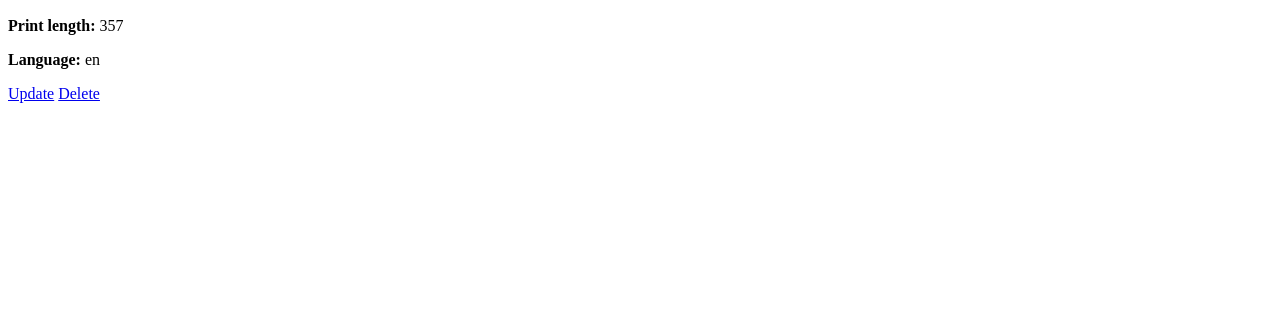
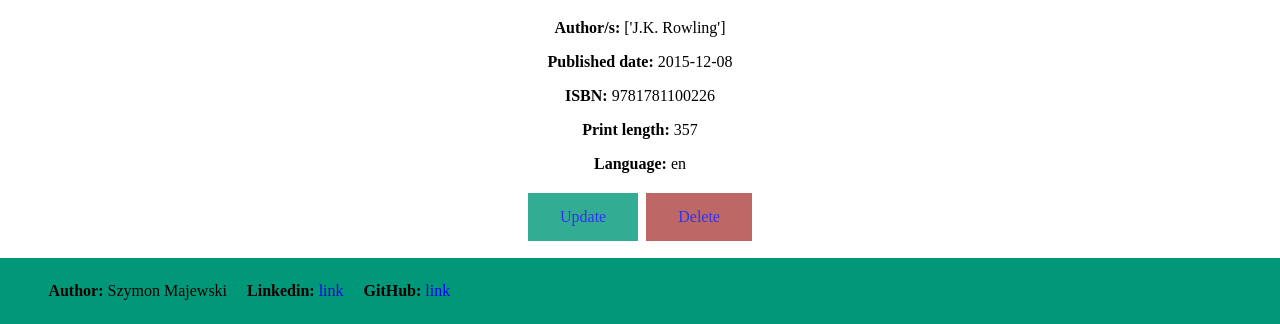
Before and after one commit to SMajev/DjangoBooks, a Django app: page /59 in a window 1280 px wide. Shown: the part 688-1012 px from the top of the page. Before the commit the page ends 791 px from the top, so only its background shows below. Run offline with Django 3.2, Linux system fonts and the light colour scheme; data comes from the database, SQL or seed files in the repository; both versions use the stored data as it was after the commit.

Commit message:
complete

```diff
--- a/Books/models.py
+++ b/Books/models.py
@@ -1,9 +1,11 @@
 from django.db import models
+from datetime import datetime as dt
+
 
 class Book(models.Model):
     title = models.CharField(max_length=128)
     author = models.CharField(max_length=128)
-    published_date = models.CharField(max_length=60)
+    published_date = models.DateField()
     isbn = models.CharField(max_length=13, null=True)
     print_length = models.IntegerField(null=True)
     cover = models.URLField(null=True)
--- /dev/null
+++ b/Books/static/css/main.css
@@ -0,0 +1,261 @@
+/* Variables */
+:root {
+    --primary: rgb(117, 116, 116);
+    --main-color: #009879;
+    --light: #fff;
+    --shadow: 0 1px 5px rgba(104, 104, 104, 0.8);
+    --red_button: rgb(173, 66, 66);
+}
+
+* {
+    font-family: "Times New Roman", Times, serif;;
+}
+
+body {
+    width: 100%;
+}
+
+h1 {
+    font-size: 36px;
+    color: white;
+}
+
+h2 {
+    text-align: left;
+    font-size: 32px;
+    margin: 5px;
+}
+
+h3 {
+    font-size: 32px;
+}
+
+.book-title {
+    font-size: 22px;
+    text-align: left;
+}
+
+.header-container {
+    text-align: left;
+    margin: 0%;
+    padding: 3px;
+    padding-left: 2%;
+
+    background-color: #009879;
+}
+
+
+
+.navbar ul {
+    list-style-type: none;
+    margin: 0;
+    padding: 0;
+    overflow: hidden;
+    background-color: #333;
+
+  }
+
+.navbar li {
+    float: left;
+}
+
+.navbar li a {
+    display: block;
+    color: white;
+    text-align: center;
+    padding: 14px 16px;
+    text-decoration: none;
+}
+
+
+.navbar li a:hover {
+    background-color: #111;
+}
+.navbar li:first-child {
+    margin-left: 2%;
+}
+.navbar li:last-child {
+    float: right;
+    margin-right: 2%;
+
+}
+
+.book-form {
+    text-align: left;
+}
+
+.book-form input {
+    align-items: center;
+    width: 100%;
+    margin: 8px 0;
+    padding: 10px;
+    border: 2px solid grey
+}
+
+.search-form {
+    display: grid;
+    background-color: black;
+    color: white;
+    padding: 10px;
+    margin-top: 0;
+    margin-bottom: 0;
+    opacity: 55%;
+
+}
+
+.search-form label {
+    text-decoration: solid;
+}
+
+.input-button {
+    padding: 1px;
+    background-color: #009879;
+}
+
+.search-form p {
+    text-align: left;
+    padding-left: 1%;
+    padding-top: 1%;
+}
+
+.search-form a {
+    color: white;
+}
+
+.search-form input{
+    width: 6%;
+    margin: 2px;
+}
+
+.main-container {
+    text-align: center;
+    align-items: center;
+    margin: 0%;
+    padding: 2%;
+
+    padding-bottom: 1%;
+    background-color: white;
+    height: auto;
+    min-height:700px;
+    margin-top: 0;
+    margin-bottom: 0;
+
+}
+
+body {
+    width: 100%;
+    background: var(--primary);
+    margin: 0;
+}
+
+.styled-table {
+    width: 100%;
+    text-align: left;
+    border-collapse: collapse;
+    margin: 25px 0;
+    margin-top: 0;
+    font-size: 0.9em;
+    font-family: sans-serif;
+    min-width: 400px;
+    box-shadow: 0 0 20px rgba(0, 0, 0, 0.15);
+}
+.styled-table thead tr {
+    background-color: #009879;
+    color: #ffffff;
+    text-align: left;
+}
+.styled-table th, .styled-table td {
+    padding: 12px 15px;
+}
+.styled-table tbody tr {
+    border-bottom: 1px solid #dddddd;
+}
+.styled-table td {
+    font-size: 18px;
+}
+.styled-table p {
+    font-size: 24px;
+}
+
+
+.filter_bar_wrapper {
+    width: 80%;
+    text-align: left;
+    padding: 3px;
+}
+.filter_bar_wrapper input{
+    padding: 5px;
+    margin: 2px;
+}
+
+button {
+    opacity: 80%;
+    background-color: var(--main-color);
+    border: none;
+    color: white;
+    padding: 15px 32px;
+    text-align: center;
+    text-decoration: none;
+    display: inline-block;
+    font-size: 16px;
+    margin: 4px 2px;
+    cursor: pointer;
+}
+a {
+    text-decoration: none;
+}
+
+.reset-button {
+    background-color: var(--red_button);
+    width: 5%;
+    padding: 0%;
+    margin: 0;
+}
+
+.my_footer {
+    text-align: center;
+
+    margin: 0;
+    margin-bottom: 0;
+    padding: 3px;
+    padding-left: 3%;
+    background-color: #009879;
+}
+
+.my_footer ul {
+    list-style-type: none;
+    margin: 0;
+    padding: 0;
+    overflow: hidden;
+
+
+  }
+.my_footer li{
+    float: left;
+    padding: 5px 10px 5px;
+}
+.red_button {
+    opacity: 80%;
+    color: white;
+    background-color: rgb(173, 66, 66);
+}
+
+.delete_form p{
+    text-align: center;
+}
+
+input[type=submit] {
+    opacity: 90%;
+    border: none;
+    color: white;
+    text-align: center;
+    text-decoration: none;
+    display: inline-block;
+    font-size: 16px;
+    margin: 4px 2px;
+    cursor: pointer;
+    background-color: var(--main-color);
+    width: 6%;
+    padding: 0px 2px 0px;
+
+}
--- /dev/null
+++ b/Books/templates/about_me.html
@@ -0,0 +1 @@
+{% extends 'base.html' %}
--- a/Books/templates/base.html
+++ b/Books/templates/base.html
@@ -1,16 +1,37 @@
+{% load static %}
 <!DOCTYPE html>
 <html lang='en'>
 <head>
     <meta charset='UTF-8'>
     <meta name='viewport' content='width=device-width, initial-scale=1.0'>
     <meta http-equiv='X-UA-Compatible' content='ie=edge'>
-    {% block head %}{% endblock %}
+    <link rel='stylesheet' type='text/css' href="{% static 'css/main.css' %}">
 <head>
 <body>
-    <h1>My Library</h1>
-    <p><a href="{% url 'books' %}"/>My books</a></p>
+    <div class='header-container'>
+        <h1>My Library</h1>
+    </div>
+    <div class='navbar'>
+        <ul>
+            <li><a href="{% url 'books' %}"/>My books</a></li>
+            <li><a href="{% url 'add-book' %}">Add Book</a></li>
+            <li><a href="{% url 'import-book' %}">Import Book</a></li>
+            <li><a href="{% url 'about-me' %}">About Me</a></li>
+        </ul>
+    </div>
+    <div class='main-container'>
+        <div class="content"></div>
+
+        {% block body %}{% endblock %}
+    </div>
+</body>
+<footer class='my_footer'>
     <div>
-        {% block body %}{% endblock %}
+        <ul>
+            <li><p><strong>Author: </strong> Szymon Majewski</p></li>
+            <li><p><strong>Linkedin: </strong><a href="https://www.linkedin.com/in/szymon-majewski-06588b120/" target="_blank">link</p></a></li>
+            <li><p><strong>GitHub: </strong><a href="https://github.com/SMajev" target="_blank">link</p></a></li>
+        </ul>
     <div>
-</body>
+</footer>
 </html>
--- a/Books/templates/book.html
+++ b/Books/templates/book.html
@@ -2,7 +2,7 @@
 
 {% block body %}
 
-<h2>{{book.title}}</h2>
+<h3>{{book.title}}</h3>
 <br>
 {% if book.cover %}
     <img src="{{book.cover}}" alt="No Photo" width="240" height="400" />
@@ -15,6 +15,6 @@
 <p><strong>ISBN: </strong>{{book.isbn}}</p>
 <p><strong>Print length: </strong>{{book.print_length}}</p>
 <p><strong>Language: </strong>{{book.language}}</p>
-<td><a href="{% url 'update-book' pk=book.pk %}">Update</a></td>
-<td><a href="{% url 'delete-book' pk=book.pk %}">Delete</a></td>
+<button><a href="{% url 'update-book' pk=book.pk %}">Update</a></button>
+<button class='red_button'><a href="{% url 'delete-book' pk=book.pk %}">Delete</a></button>
 {% endblock  %}
--- a/Books/templates/book_delete.html
+++ b/Books/templates/book_delete.html
@@ -2,9 +2,12 @@
 
 {% block body %}
 
-<form method='POST'>
+<form class='delete_form' method='POST'>
     {% csrf_token %}
+    <h3>{{book.title}}</h3>
+    <img src='{{book.cover}}' alt="No Photo" width="130" height="200" />
     <p>Are you sure that you wanna delete: {{book.title}}</p>
+    <button>No!</button>
     <input type='submit' value='submit'>
 </form>
 
--- a/Books/templates/book_form.html
+++ b/Books/templates/book_form.html
@@ -2,13 +2,13 @@
 
 {% block body %}
 
-<form method='POST'>
+<form method='POST' class='book-form'>
     {% csrf_token %}
     {{form.non_field_errors}}
     <table>
         {%for field in form%}
-            <strong>{{field.label_tag}}</strong>{{field}}<br>
+            <strong>{{field.label_tag}}</strong>{{field}}<br><br>
         {% endfor %}
-    <table>
+    </table>
     <input type='submit' value='Submit'>
 {% endblock  %}
--- a/Books/templates/google_api_form.html
+++ b/Books/templates/google_api_form.html
@@ -1,7 +1,7 @@
 {% extends 'base.html' %}
 {% block body %}
 
-<form method="POST">{% csrf_token %}
+<form method="POST" class='book-form'>{% csrf_token %}
     {{form.as_p}}
     <button type="submit">Submit</button>
 </form>
--- a/Books/urls.py
+++ b/Books/urls.py
@@ -1,15 +1,20 @@
 from django.urls import path
 from .views import (
     BooksView, BookCreate, BookImport, BookUpdate,
-    BookDelete, BookDetailView
+    BookDelete, BookDetailView, BooksApiView, BookApiView,
+    BooksApiView2, AboutMe
 )
 
 
 urlpatterns = [
     path('', BooksView.as_view(), name='books'),
+    path('aboutme', AboutMe.as_view(), name='about-me'),
     path('<int:pk>', BookDetailView.as_view(), name='book'),
     path('addbook', BookCreate.as_view(), name='add-book'),
     path('importbook', BookImport.as_view(), name='import-book'),
     path('updatebook/<int:pk>', BookUpdate.as_view(), name='update-book'),
-    path('deletebook/<int:pk>', BookDelete.as_view(), name='delete-book')
+    path('deletebook/<int:pk>', BookDelete.as_view(), name='delete-book'),
+    path('api/books', BooksApiView.as_view(), name='api-books'),
+    path('api/books/<title>', BooksApiView2.as_view(), name='api-books2'),
+    path('api/books/<int:id>', BookApiView.as_view(), name='api-book')
 ]
--- a/Books/views.py
+++ b/Books/views.py
@@ -1,13 +1,25 @@
 from django.views.generic import (
-    ListView, CreateView, FormView, UpdateView, DetailView
+    ListView, CreateView, FormView, UpdateView, DetailView, DeleteView,
+    TemplateView
 )
-from django.views.generic.edit import DeleteView
-from django.urls import reverse_lazy
-from django.http import request
+from django.urls import reverse_lazy, reverse
+from django.http import request, Http404
+# from django.views.decorators import api_view
+
 from .models import Book
 from .forms import BookForm, BookImportForm
 from .filters import BookFilter
 from .google_api import GoogleAPI
+from .serializers import BookSerializer
+
+from rest_framework.decorators import api_view
+from rest_framework.views import APIView
+from rest_framework.response import Response
+from rest_framework import status
+from rest_framework.generics import ListAPIView ,ListCreateAPIView
+
+
+from datetime import datetime as dt
 
 # This is main view which show list all of our books
 
@@ -16,16 +28,23 @@ class BooksView(ListView):
     model = Book
     context_object_name = 'books'
 
-
     def get_context_data(self, **kwargs):
         context = super().get_context_data(**kwargs)
         context["filter"] = BookFilter(self.request.GET, queryset=self.get_queryset())
         return context
 
+    def get_ordering(self):
+        ordering = 'title'
+        return ordering
+
+
+
+
 class BookDetailView(DetailView):
     template_name = 'book.html'
     model = Book
     context_object_name = 'book'
+
 
 class BookCreate(CreateView):
     template_name = 'book_form.html'
@@ -34,16 +53,6 @@ class BookCreate(CreateView):
 
     def form_valid(self, form):
         result = super().form_valid(form)
-        cd = form.cleaned_data
-        Book.objects.create(
-            title = cd['title'],
-            author = cd['author'],
-            published_date = cd['published_date'],
-            isbn = cd['isbn'],
-            print_length = cd['print_length'],
-            cover = cd['cover'],
-            language = cd['language']
-        )
         return result
 
 
@@ -53,22 +62,38 @@ class BookImport(FormView):
     form_class = BookImportForm
     success_url = reverse_lazy('books')
 
+    def convert_date(self, various_date):
+        format_list = [
+            "%Y/%m/%d", "%Y-%m-%d", "%Y%m%d",
+            "%d/%m/%Y", "%d-%m-%Y", "%d%m%Y",
+            "%Y/%m", "%Y-%m", "%Y%m", "%Y",
+        ]
+        for fmt in format_list:
+            try:
+                return dt.strptime(various_date, fmt).date()
+            except ValueError:
+                continue
+        raise ValueError(various_date)
+
+
     def form_valid(self, form):
         result = super().form_valid(form)
         google_api = GoogleAPI()
         cd = form.cleaned_data
-        phrase = cd['title']
+        phrase = cd['phrase']
         book = google_api.get_book(phrase)
+
         Book.objects.create(
             title = book['title'],
             author = book['author'],
-            published_date = book['published'],
+            published_date = self.convert_date(book['published']),
             isbn = book['isbn'],
             print_length = book['print_length'],
             cover = book['cover'],
             language = book['language']
         )
         return result
+
 
 class BookUpdate(UpdateView):
     template_name = 'book_form.html'
@@ -77,8 +102,41 @@ class BookUpdate(UpdateView):
     success_url = reverse_lazy('books')
     context_object_name = 'book'
 
+
 class BookDelete(DeleteView):
     template_name = 'book_delete.html'
     model = Book
     success_url = reverse_lazy('books')
     context_object_name = 'book'
+
+
+class BooksApiView(APIView):
+    def get(self, request, format='JSON'):
+        books = Book.objects.all()
+        serializer = BookSerializer(books, many=True)
+        return Response(serializer.data)
+
+
+class BooksApiView2(ListAPIView):
+        serializer_class = BookSerializer
+        def get_queryset(self):
+            title = self.kwargs['title']
+            return Book.objects.filter(title__icontains=title)
+
+
+class BookApiView(APIView):
+    def get_object(self, id):
+        try:
+            return Book.objects.get(id=id)
+
+        except Book.DoesNotExist:
+            raise Http404
+
+    def get(self, request, id):
+        book = self.get_object(id)
+        serializer = BookSerializer(book)
+        return Response(serializer.data)
+
+
+class AboutMe(TemplateView):
+    template_name = 'about_me.html'
```
Also changed, not shown: Books/filters.py (+19 -5 lines), Books/forms.py (+5 -2 lines), Books/serializers.py (added, +10 -0 lines), Books/templates/books.html (+12 -11 lines), DjangoBooks/settings.py (+6 -3 lines), Books/migrations/0006_alter_book_published_date.py (added), Books/migrations/0007_alter_book_published_date.py (added), Books/migrations/0008_alter_book_cover_alter_book_published_date.py (added), db.sqlite3 (added), 1 other file.
